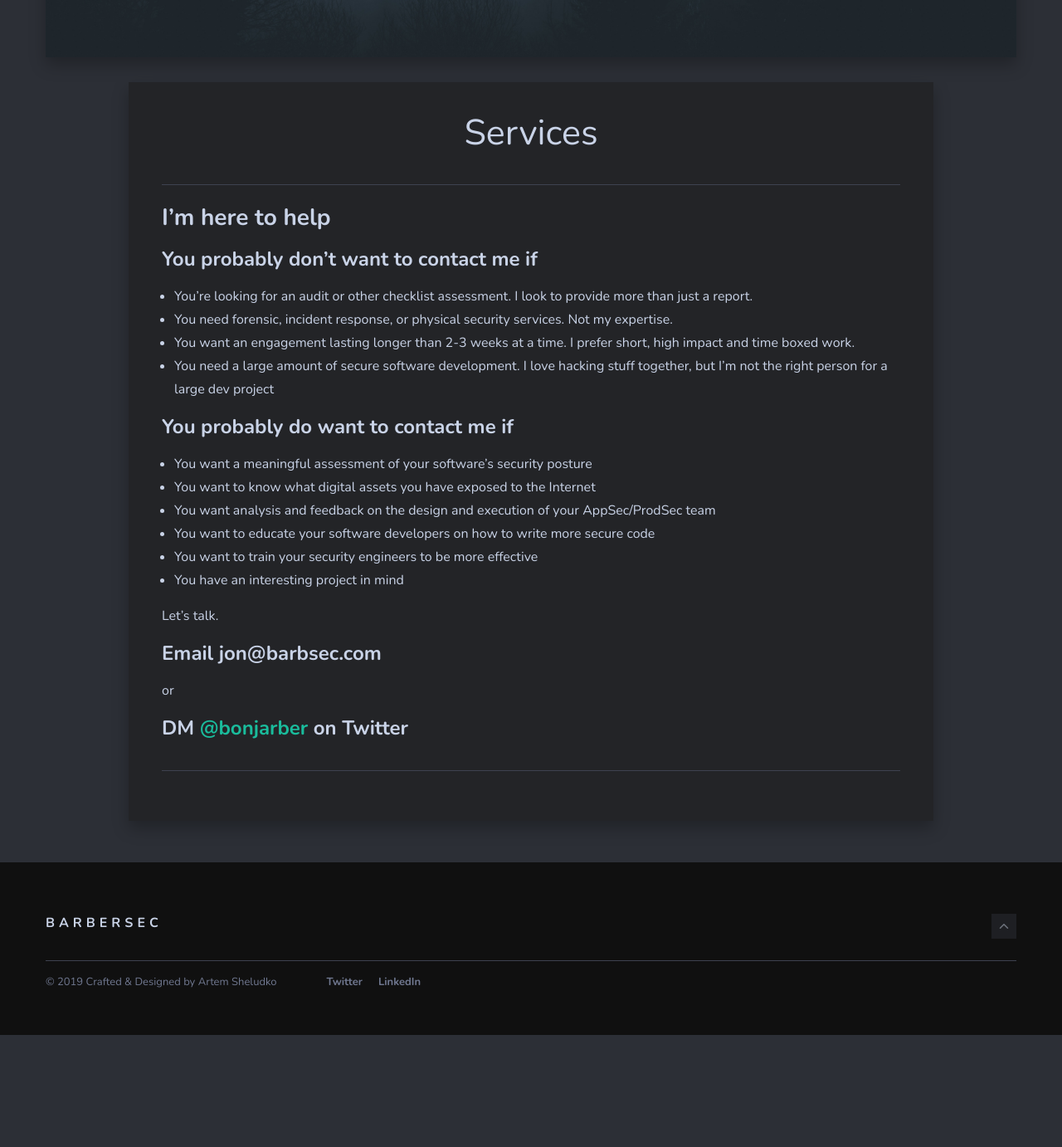
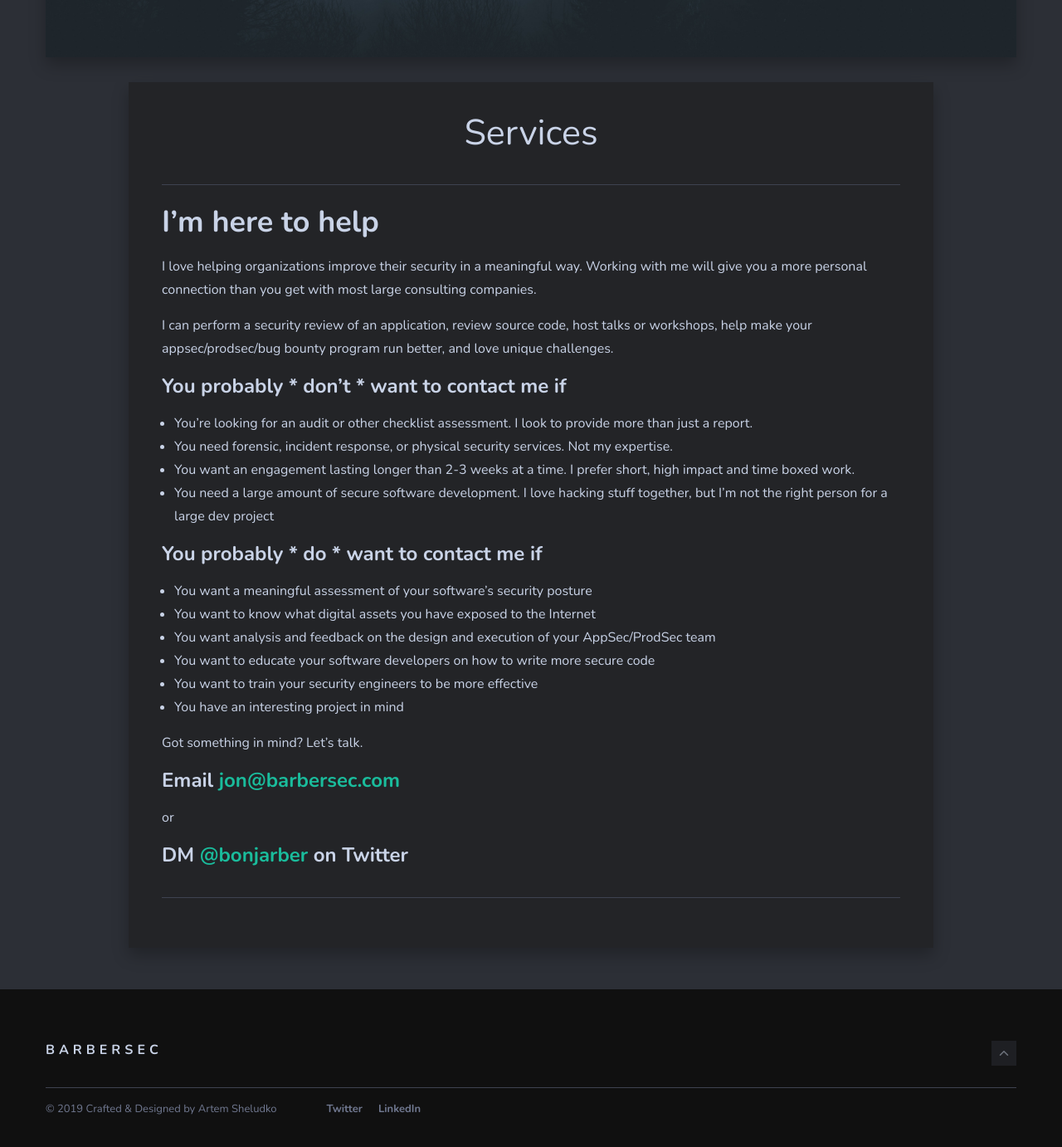
Before and after one commit to BonJarber/bonjarber.github.io, a Jekyll site: the page built from _pages/services.md, in a window 1280 px wide and 1400 px high, scrolled down 626 px. Shown: the top 1382 px of the window at 83% size. Built offline with Jekyll 4.4.1, drawn with Linux system fonts in a browser that asks for light colours; nearby versions of some CDN libraries; before the commit the page ends 1873 px from its top, so only the background shows below that.

Commit message:
Updated services

```diff
--- a/_pages/services.md
+++ b/_pages/services.md
@@ -5,10 +5,17 @@ image: 02.jpg
 permalink: /services/
 ---
 
-## I'm here to help
+# I'm here to help
 
+I love helping organizations improve their security in a meaningful way. Working
+with me will give you a more personal connection than you get with most large
+consulting companies.
 
-### You probably **don't** want to contact me if
+I can perform a security review of an application, review source code, host
+talks or workshops, help make your appsec/prodsec/bug bounty program run better,
+and love unique challenges.
+
+### You probably * don't * want to contact me if
 
 - You're looking for an audit or other checklist assessment. I look to provide
 more than just a report.
@@ -19,7 +26,7 @@ short, high impact and time boxed work.
 - You need a large amount of secure software development. I love hacking stuff
 together, but I'm not the right person for a large dev project
 
-### You probably **do** want to contact me if
+### You probably * do * want to contact me if
 
 - You want a meaningful assessment of your software's security posture
 - You want to know what digital assets you have exposed to the Internet
@@ -29,9 +36,9 @@ AppSec/ProdSec team
 - You want to train your security engineers to be more effective
 - You have an interesting project in mind
 
-Let's talk.
+Got something in mind? Let's talk.
 
-### Email jon@barbsec.com
+### Email [jon@barbersec.com](mailto:jon@barbersec.com)
 
 or
 
```
